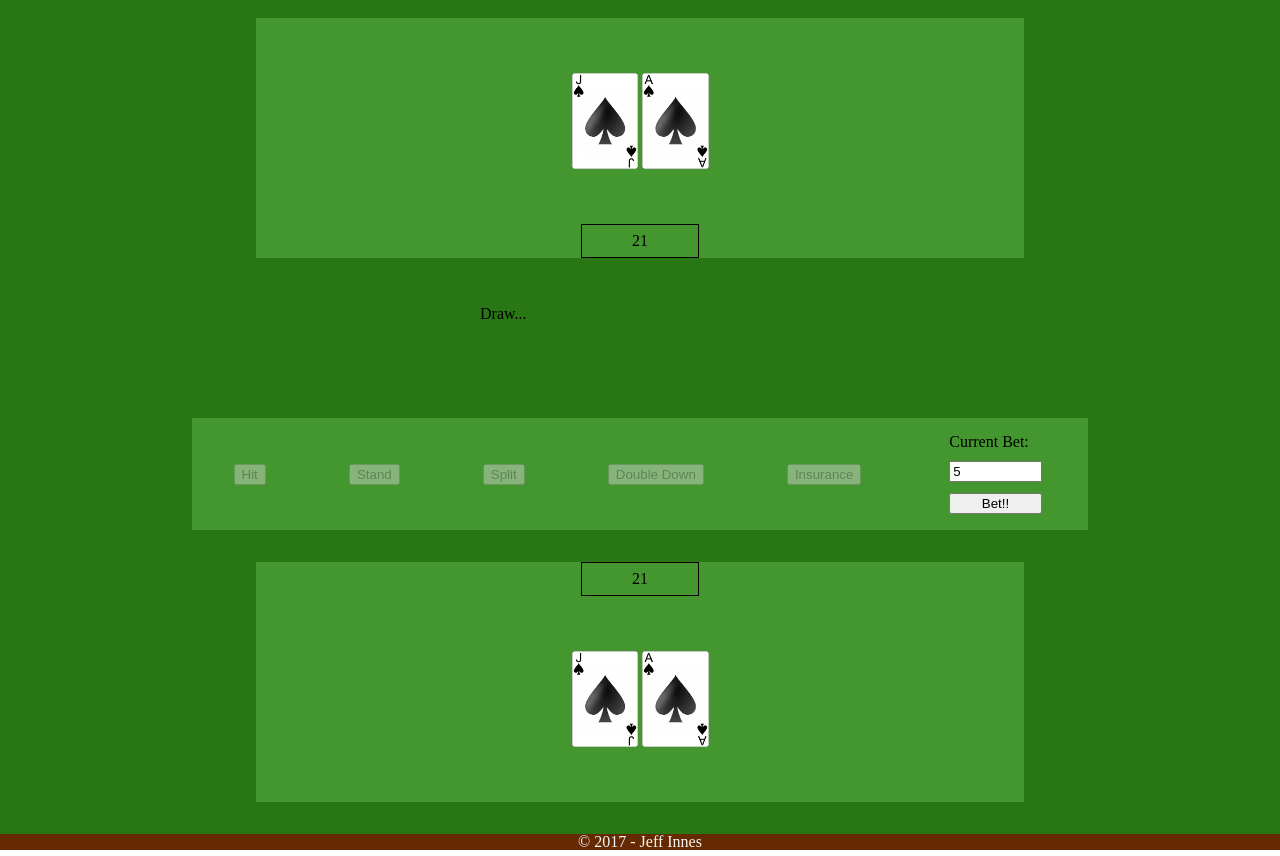
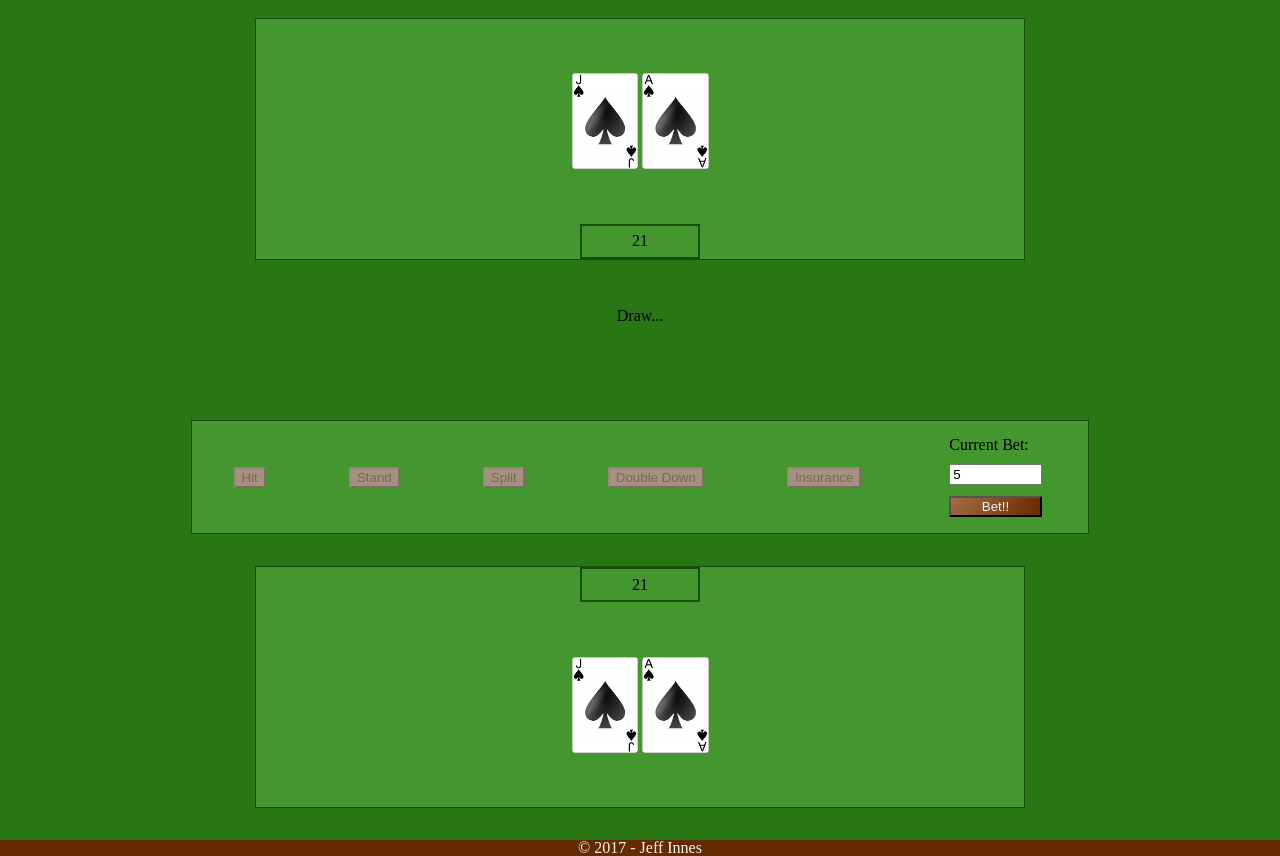
Before and after one commit to jeffinnes/BlackJack, a plain HTML site: page index.html in a window 1280 px wide. Shown: the part 64-920 px from the top of the page. Drawn offline with Linux system fonts and the light colour scheme.

Commit message:
Buttons styled. Add subtle borders to define areas.

```diff
--- a/css/main.css
+++ b/css/main.css
@@ -23,6 +23,17 @@ img {
   margin: 0 .15rem;
 }
 
+/*button styles*/
+button:disabled {
+  /* default disabled button background-color: rgba(221, 221, 221, 1);*/
+  background-color: rgba(165, 144, 130, 1);
+}
+
+button:enabled {
+  background-image: radial-gradient(circle farthest-corner at -20px -25px, rgba(178,105, 55,.8), rgba(101, 42,  1,1));
+  color: #ecf0f1;
+}
+
 /*header styles*/
 header {
   height: 50px;
@@ -45,7 +56,6 @@ header span.bankrollValue {
 
 header button.reset {
   margin-right: 1rem;
-  /*TODO style buttons; maybe sweet gradients*/
 }
 
 /*game area*/
@@ -69,6 +79,7 @@ header button.reset {
   flex-direction: column;
   align-items: center;
   background-color: rgba( 68,150, 46,1);
+  border: 1px solid rgba(11, 52,  0, .75);
 }
 
 .hand {
@@ -85,13 +96,14 @@ header button.reset {
   display: flex;
   justify-content: center;
   align-items: center;
-  border: 1px solid black;
+  border: 2px solid rgba(11, 52,  0, .75);
 }
 
 .statusBox {
   height: 3rem;
   width: 25%;
   margin: 1rem auto;
+  text-align: center;
 }
 
 .userControls {
@@ -100,6 +112,7 @@ header button.reset {
   margin: 3rem auto 0 auto;
   width: 70%;
   background-color: rgba( 68,150, 46,1);
+  border: 1px solid rgba(11, 52,  0, .75)
 }
 
 .playerButtons {
```
